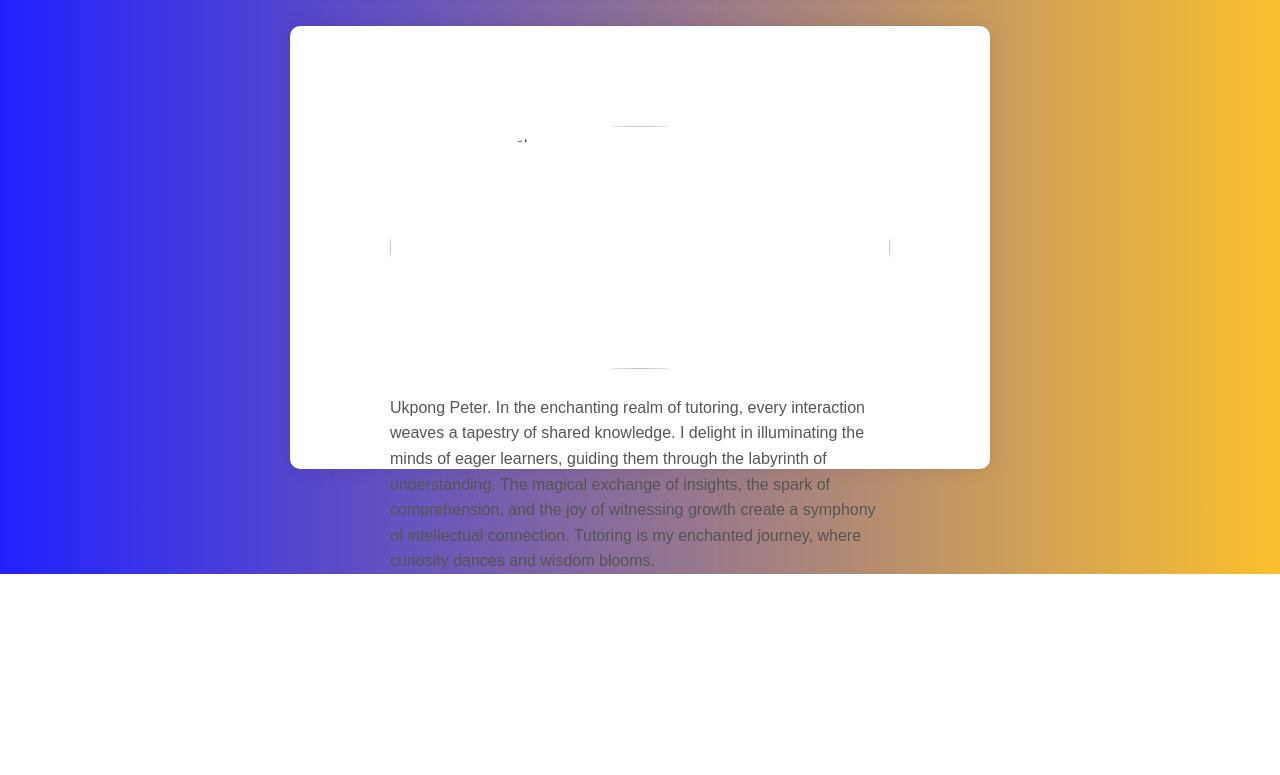
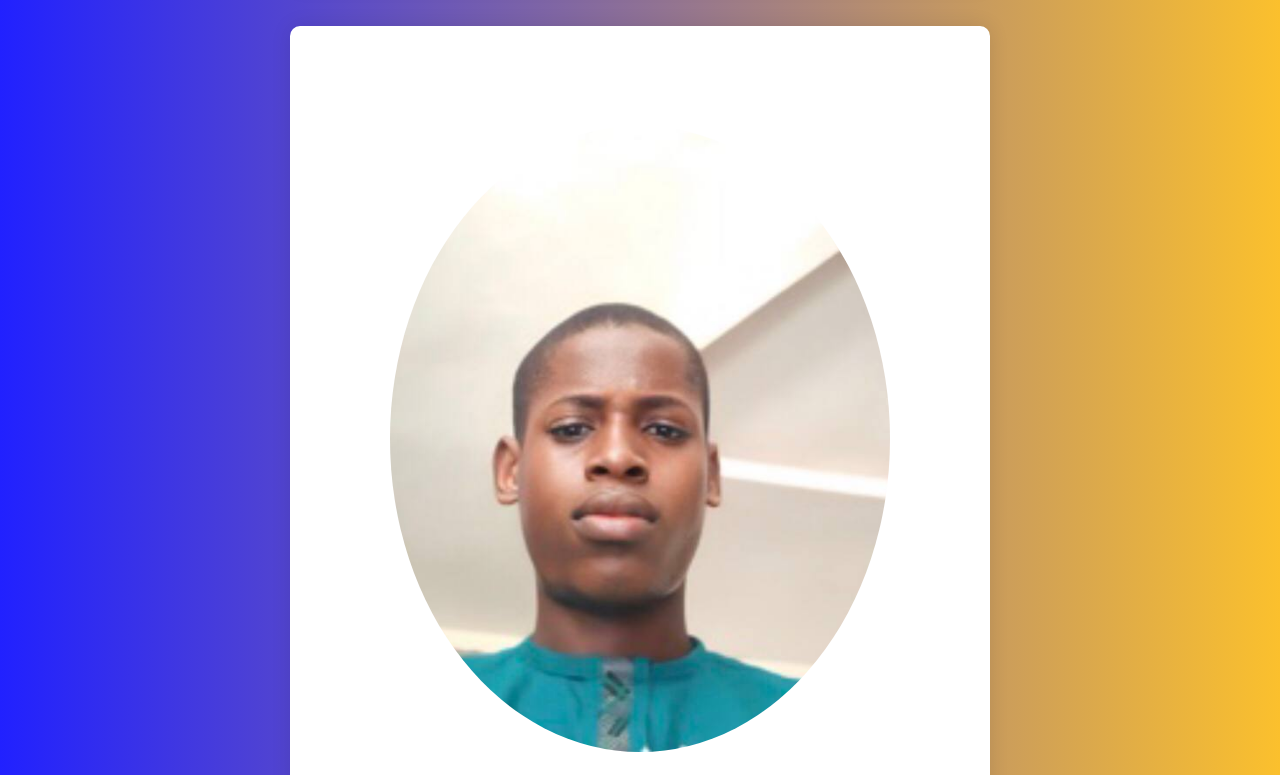
Before and after one commit to Nosaelegon/IOC-tutorial, a plain HTML site: page tutors.html in a window 1280 px wide. Shown: the part 2280-3055 px from the top of the page. Before the commit the page ends 2854 px from the top, so only its background shows below. Drawn offline with Linux system fonts and the light colour scheme.

Commit message:
Add files via upload

```diff
--- a/tutors.html
+++ b/tutors.html
@@ -68,7 +68,7 @@
             </p>
         </div>
         <div class="tutor-card">
-            <img src="." alt="photo of the tutor">
+            <img src="./photo_2023-12-27_13-43-49.jpg" alt="photo of the tutor">
             <p>
                 Ukpong Peter. In the enchanting realm of tutoring, every interaction weaves a tapestry of shared knowledge. I delight in illuminating the minds of eager learners, guiding them through the labyrinth of understanding. The magical exchange of insights, the spark of comprehension, and the joy of witnessing growth create a symphony of intellectual connection. Tutoring is my enchanted journey, where curiosity dances and wisdom blooms.
             </p>
```
